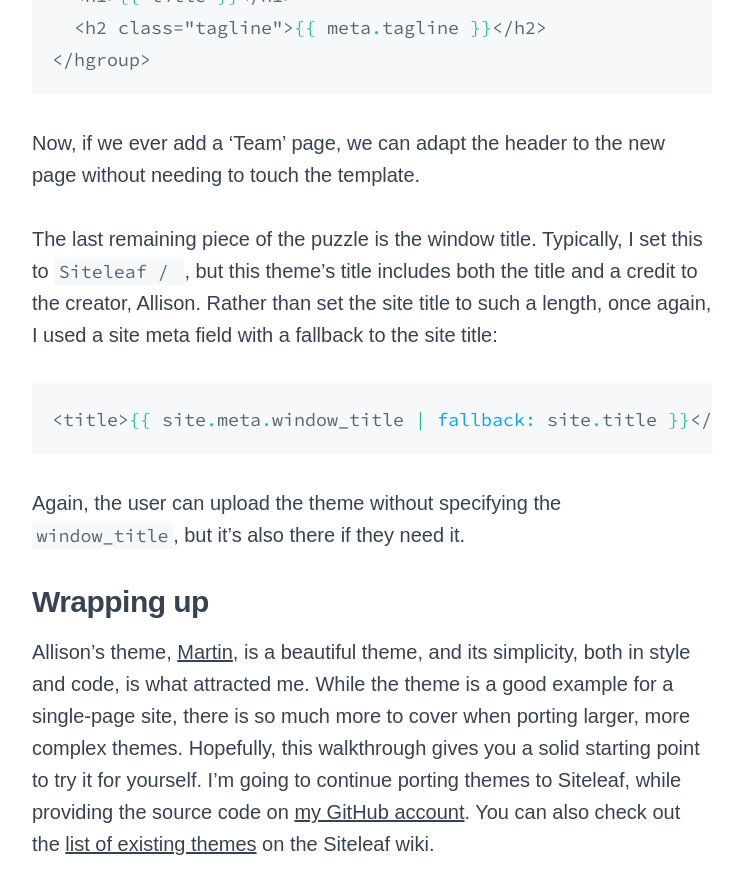
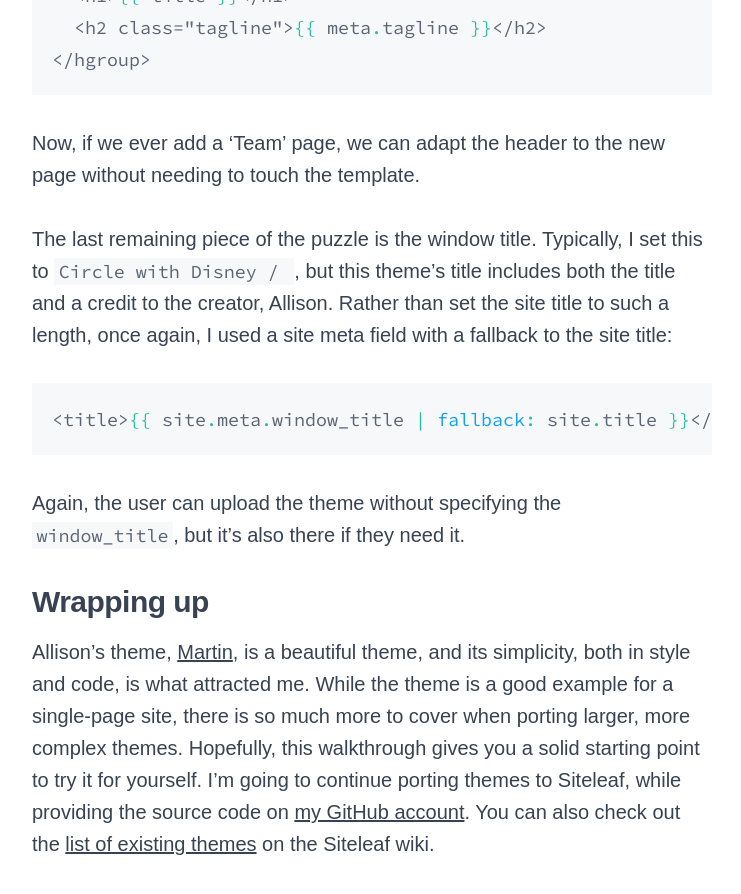
Before and after one commit to jdsimcoe/siteleaf-old, a Jekyll site: the page built from _posts/2013-09-16-porting-a-theme-to-siteleaf.markdown, in a window 1280 px wide and 900 px high, scrolled down 6405 px. Shown: the top 894 px of the window, without its empty margins (268-1009 px from the left). Built offline with Jekyll 4.4.1, drawn with Linux system fonts in a browser that asks for light colours; some web fonts are replaced.

Commit message:
Updated Config

```diff
--- a/_config.yml
+++ b/_config.yml
@@ -1,5 +1,5 @@
 ---
-title: Siteleaf
+title: Circle with Disney
 timezone: America/New_York
 collections:
   gallery:
@@ -40,7 +40,7 @@ defaults:
   values:
     image:
     link:
-url: http://www.siteleaf.com
+url: https://www.meetcircle.com
 description: Built for developers, Loved by everyone. Supports Jekyll, user collaboration,
   publishing to AWS S3, GitHub Pages, FTP, and more.
 permalink: pretty
```
